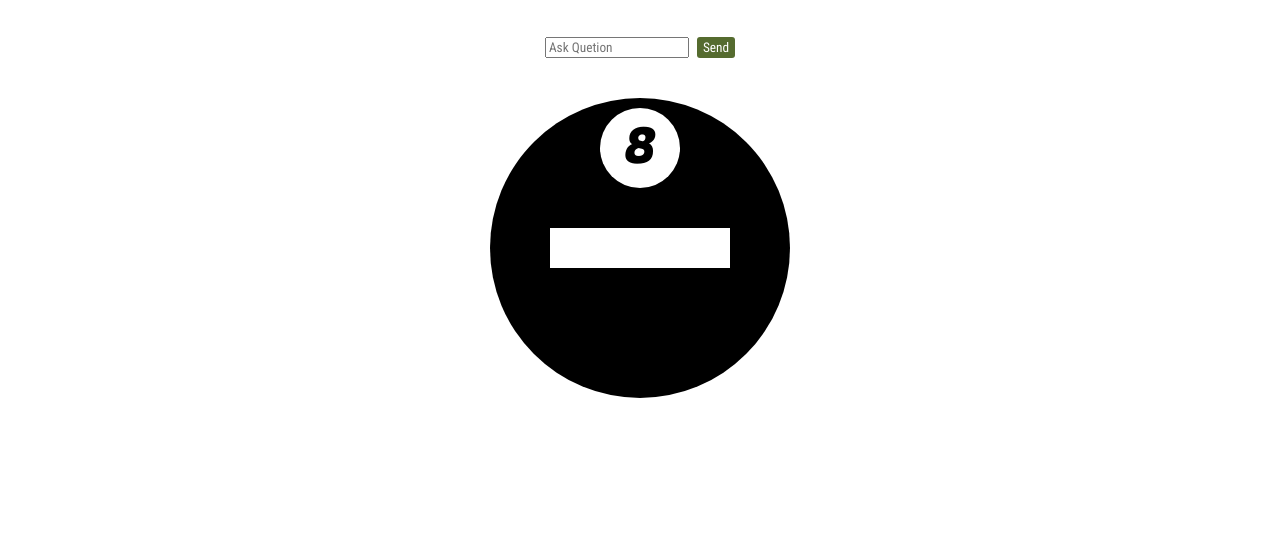
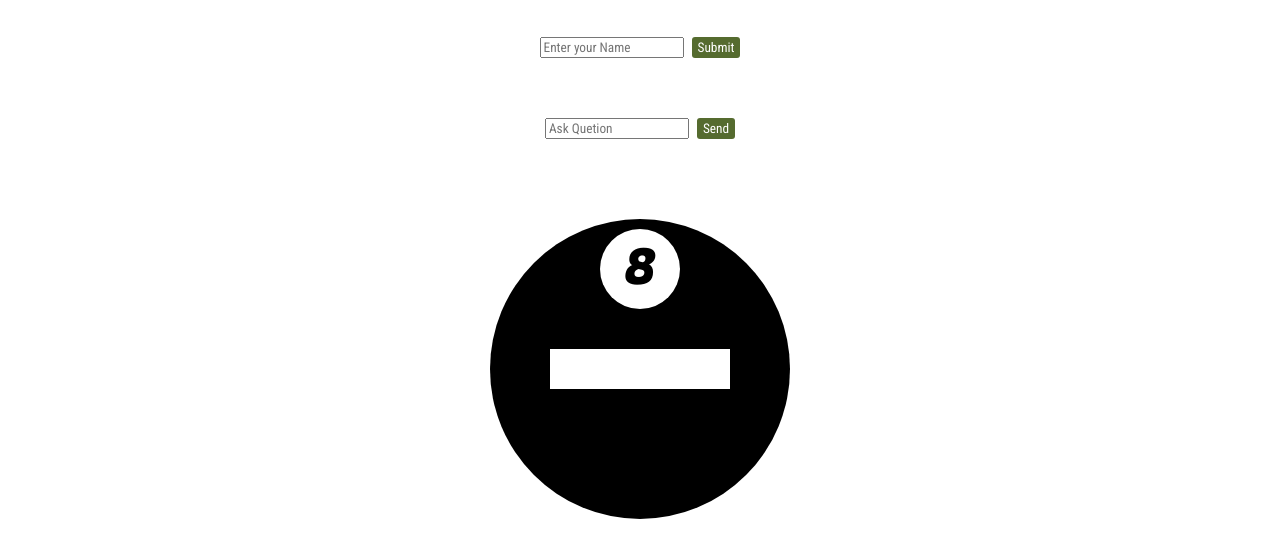
Before and after one commit to jboyle1/magic-eight-ball, a plain HTML site: page index.html in a window 1280 px wide. Shown: the part 103-660 px from the top of the page. Drawn offline with Linux system fonts and the light colour scheme.

Commit message:
Added name outpu and question output sections in HTML structure and styled them.

```diff
--- a/index.html
+++ b/index.html
@@ -6,7 +6,9 @@
         <meta http-equiv="X-UA-Compatible" content="ie=edge">
         <link rel="stylesheet" type="text/css" href="./static/css/reset.css">
         <link rel="stylesheet" typr="text/css" href="./static/css/styles.css">
-        <link href="https://fonts.googleapis.com/css2?family=Fugaz+One&family=Roboto+Condensed&display=swap" rel="stylesheet">
+        <link
+            href="https://fonts.googleapis.com/css2?family=Fugaz+One&family=Roboto+Condensed&display=swap"
+            rel="stylesheet">
         <title>Majic Eight Ball</title>
     </head>
     <body>
@@ -16,16 +18,39 @@
         <main>
             <div id="eight-ball-area">
                 <section>
+                    <div id="name-form">
+                        <form action="./static/js/magic-eight-ball.js" method="POST">
+                            <input
+                                type="text"
+                                name="name"
+                                placeholder="Enter your Name"
+                                required="required">
+                            <input type="submit" value="Submit">
+                        </form>
+                    </div>
+                </section>
+                <section>
+                    <div id="name-output"></div>
+                </section>
+                <section>
                     <div id="question-form">
                         <form action="./static/js/magic-eight-ball.js" method="POST">
-                            <input type="text" name="question-asked" placeholder="Ask Quetion" required>
+                            <input
+                                type="text"
+                                name="question-asked"
+                                placeholder="Ask Quetion"
+                                required="required">
                             <input type="submit" value="Send">
                         </form>
                     </div>
                 </section>
                 <section>
+                    <div id="question-output"></div>
+                </section>
+                <section>
                     <div id="ball">
-                        <div class="number-eight"><span>8</span></div>
+                        <div class="number-eight">
+                            <span>8</span></div>
                         <div id="output"></div>
                     </div>
                 </section>
--- a/static/css/styles.css
+++ b/static/css/styles.css
@@ -13,14 +13,19 @@
 /* /Header */
 
 /* Main */
+
+#eight-ball-area {
+    margin-top: 30px;
+}
+
 /* Form */
 
-#question-form {
+#question-form, #name-form {
     text-align: center;
-    padding: 40px 40px;
+    padding: 10px 40px;
 }
 
-#question-form input {
+#question-form input, #name-form input {
     font-family: 'Roboto Condensed', sans-serif;
 }
 
@@ -33,6 +38,16 @@ input[type="submit" i] {
     margin-left: 4px;
 }
 
+#name-output {
+    width:180px;
+    height:40px;
+    margin: auto;
+}
+#question-output {
+    width:180px;
+    height:40px;
+    margin: auto;
+}
 /* /Form */
 
 /* Ball */
@@ -44,6 +59,7 @@ input[type="submit" i] {
     text-align: center;
     margin: auto;
     background-color: #000000;
+    margin-top: 30px;
 }
 
 #ball .number-eight {
```
